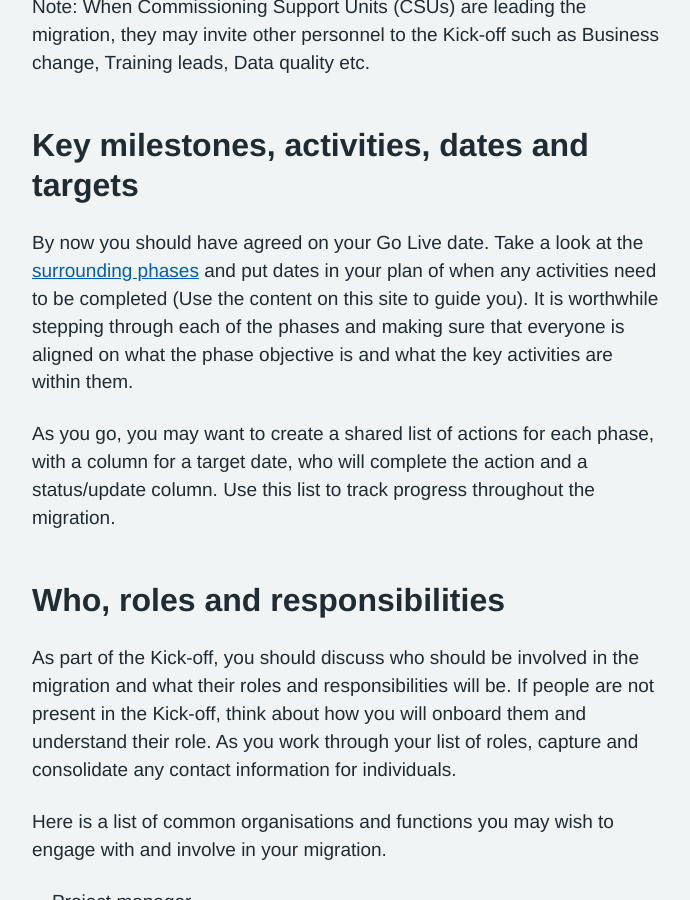
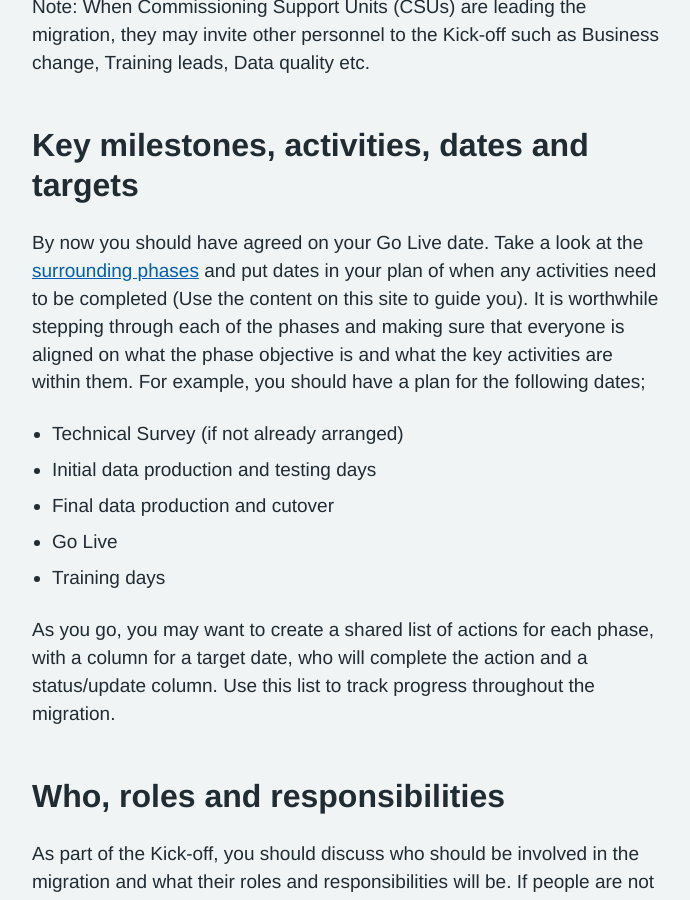
Before and after one commit to nhsconnect/prm-practice-migration, a Jekyll site: the page built from guide/01-kick-off.md, in a window 1280 px wide and 900 px high, scrolled down 1484 px. Shown: the whole window, without its empty margins (128-818 px from the left). Built offline with Jekyll 4.4.1, drawn with Linux system fonts in a browser that asks for light colours; some web fonts are replaced.

Commit message:
[PT] Feedback from Tina: Suggest IPD etc have dates planned in Kickoff

```diff
--- a/guide/01-kick-off.md
+++ b/guide/01-kick-off.md
@@ -49,7 +49,13 @@ Note: When Commissioning Support Units (CSUs) are leading the migration, they ma
 
 ## Key milestones, activities, dates and targets
 
-By now you should have agreed on your Go Live date. Take a look at the [surrounding phases](/prm-practice-migration/guide#overview-of-key-phases) and put dates in your plan of when any activities need to be completed (Use the content on this site to guide you). It is worthwhile stepping through each of the phases and making sure that everyone is aligned on what the phase objective is and what the key activities are within them.
+By now you should have agreed on your Go Live date. Take a look at the [surrounding phases](/prm-practice-migration/guide#overview-of-key-phases) and put dates in your plan of when any activities need to be completed (Use the content on this site to guide you). It is worthwhile stepping through each of the phases and making sure that everyone is aligned on what the phase objective is and what the key activities are within them. For example, you should have a plan for the following dates;
+
+* Technical Survey (if not already arranged)
+* Initial data production and testing days
+* Final data production and cutover
+* Go Live
+* Training days
 
 As you go, you may want to create a shared list of actions for each phase, with a column for a target date,  who will complete the action and a status/update column. Use this list to track progress throughout the migration.
 
```
